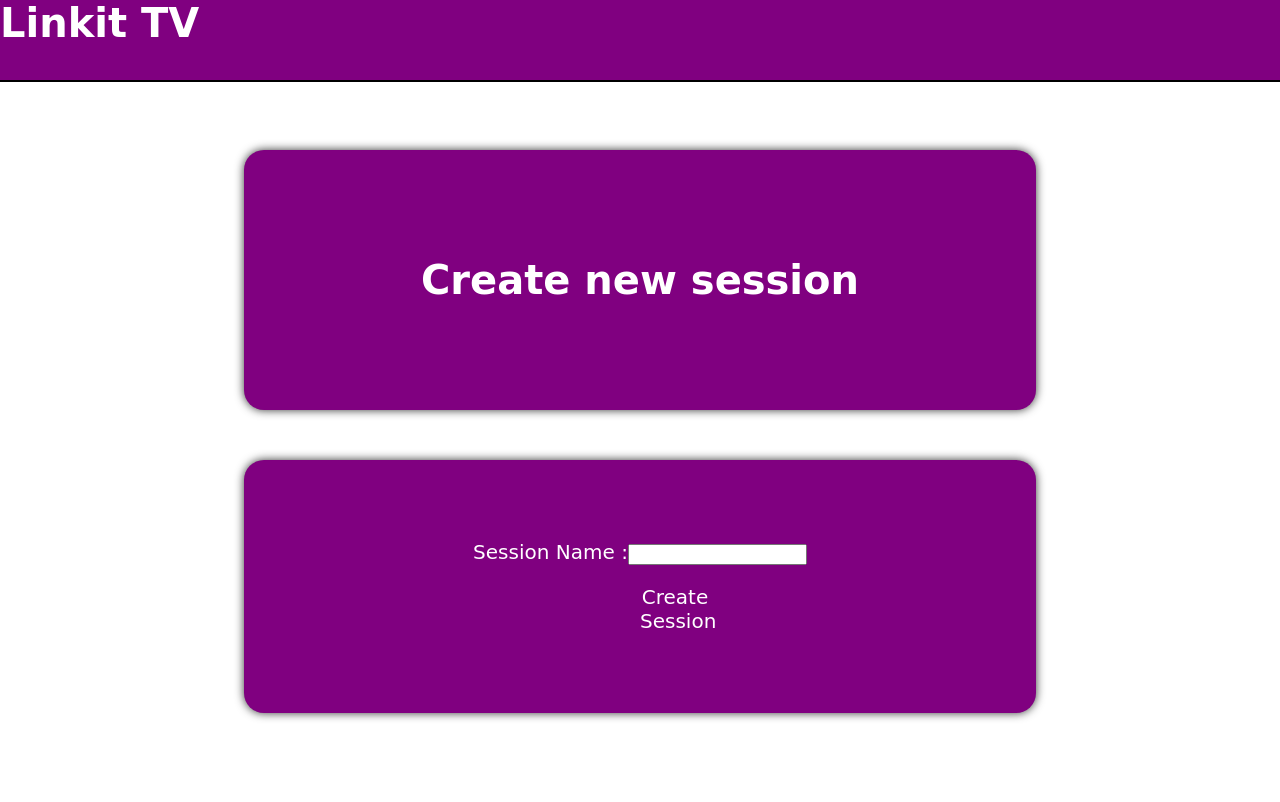
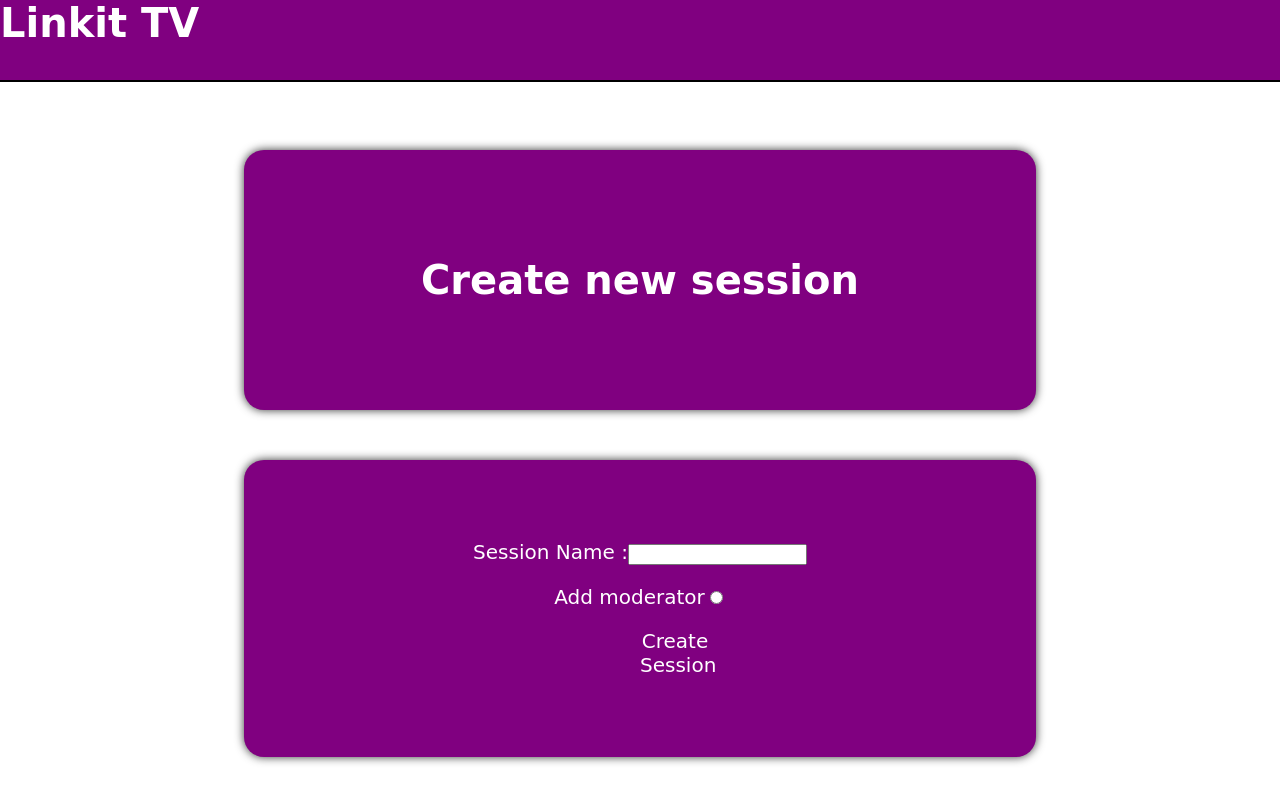
Before and after one commit to Jupemon/LinkitTV, a Next.js app: page /session in a window 1280 px wide. Shown: the top 802 px of the page. Built offline with nearby package versions, Linux system fonts and the light colour scheme.

Commit message:
added a comprenensive README file

```diff
--- a/Components/CreateSession.js
+++ b/Components/CreateSession.js
@@ -68,7 +68,7 @@ class CreateSession extends Component {
                   'Content-Type': 'application/json'
                 },
                 body: JSON.stringify({
-                    name : name
+                    name : name,
                 })
             }).then(d => {
                 if (d.status === 200) {
@@ -93,6 +93,10 @@ class CreateSession extends Component {
 
             <div style={divStyle}>Session Name :
             <input style={{fontFamily: '"Comic Sans MS", cursive, sans-serif' }} type="text"/>
+            <div style={{marginTop :"20px"}}>
+            Add moderator
+            <input type="radio" />
+            </div>
             <p style={{color:"red"}}>{this.state.errorMessage}</p>
             <div onClick={() => {this.sendRequest()}} onMouseEnter={(e) => {e.currentTarget.style.backgroundColor = "white"; e.currentTarget.style.color = "purple"}} onMouseOut={(e) => {e.currentTarget.style.backgroundColor = "purple"; e.currentTarget.style.color = "white"}} style={{width : "70px", marginRight :"50%", marginLeft:"50%", cursor : "pointer"}}>Create Session</div>
             </div>
```
Also changed, not shown: 1 other file (tests, documents, lock files or other folders).
